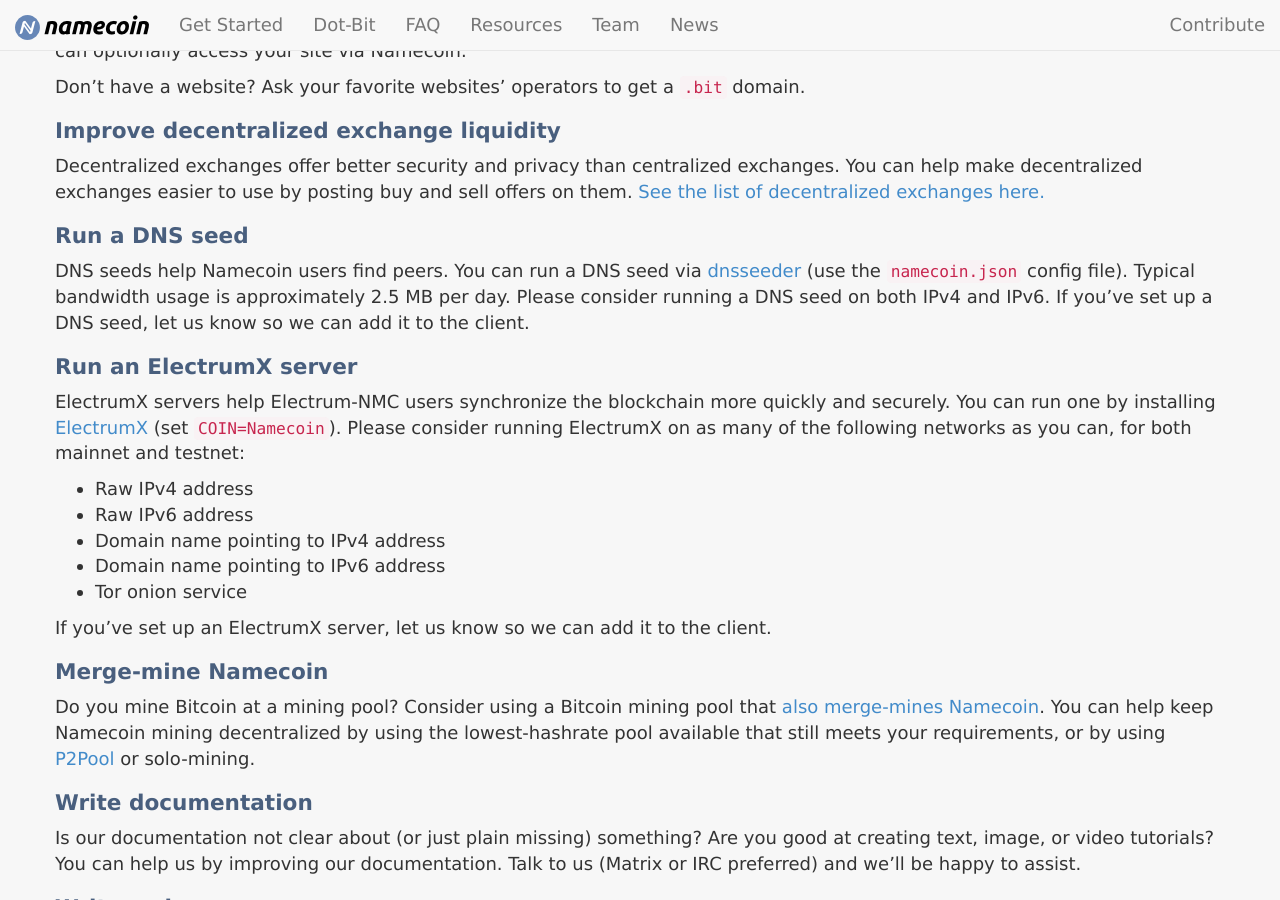
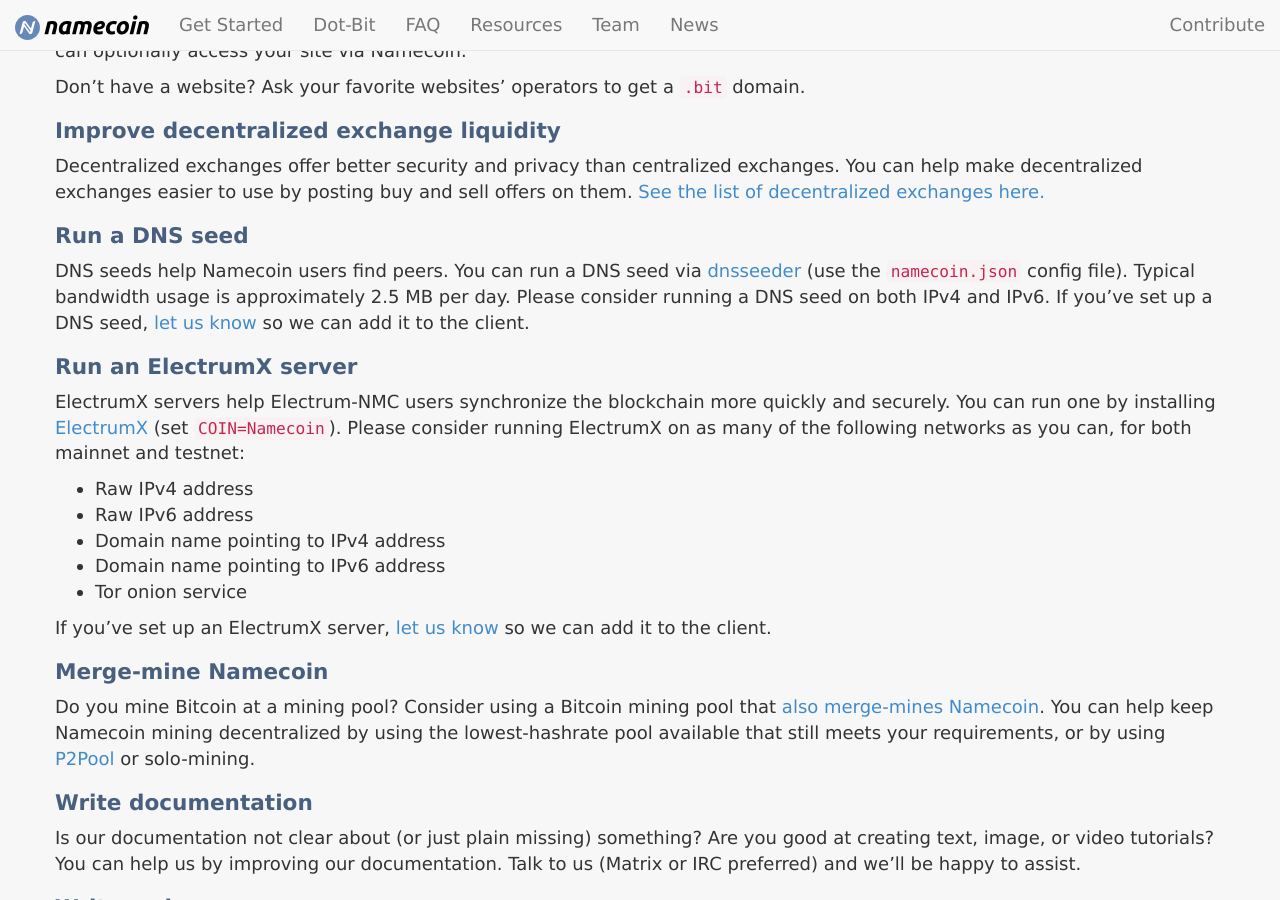
Before and after one commit to JeremyRand/namecoin.org, a Jekyll site: the page built from contribute/index.md, in a window 1280 px wide and 900 px high, scrolled down 1086 px. Built offline with Jekyll 4.4.1, drawn with Linux system fonts in a browser that asks for light colours; part of the change alters nothing that is shown.

```diff
--- a/contribute/index.md
+++ b/contribute/index.md
@@ -40,7 +40,7 @@ Decentralized exchanges offer better security and privacy than centralized excha
 
 ## Run a DNS seed
 
-DNS seeds help Namecoin users find peers.  You can run a DNS seed via [dnsseeder](https://github.com/gombadi/dnsseeder) (use the `namecoin.json` config file).  Typical bandwidth usage is approximately 2.5 MB per day.  Please consider running a DNS seed on both IPv4 and IPv6.  If you've set up a DNS seed, let us know so we can add it to the client.
+DNS seeds help Namecoin users find peers.  You can run a DNS seed via [dnsseeder](https://github.com/gombadi/dnsseeder) (use the `namecoin.json` config file).  Typical bandwidth usage is approximately 2.5 MB per day.  Please consider running a DNS seed on both IPv4 and IPv6.  If you've set up a DNS seed, [let us know](https://github.com/namecoin/namecoin-core/issues/new/choose) so we can add it to the client.
 
 ## Run an ElectrumX server
 
@@ -52,7 +52,7 @@ ElectrumX servers help Electrum-NMC users synchronize the blockchain more quickl
 * Domain name pointing to IPv6 address
 * Tor onion service
 
-If you've set up an ElectrumX server, let us know so we can add it to the client.
+If you've set up an ElectrumX server, [let us know](https://github.com/namecoin/electrum-nmc/issues/new/choose) so we can add it to the client.
 
 ## Merge-mine Namecoin
 
```
